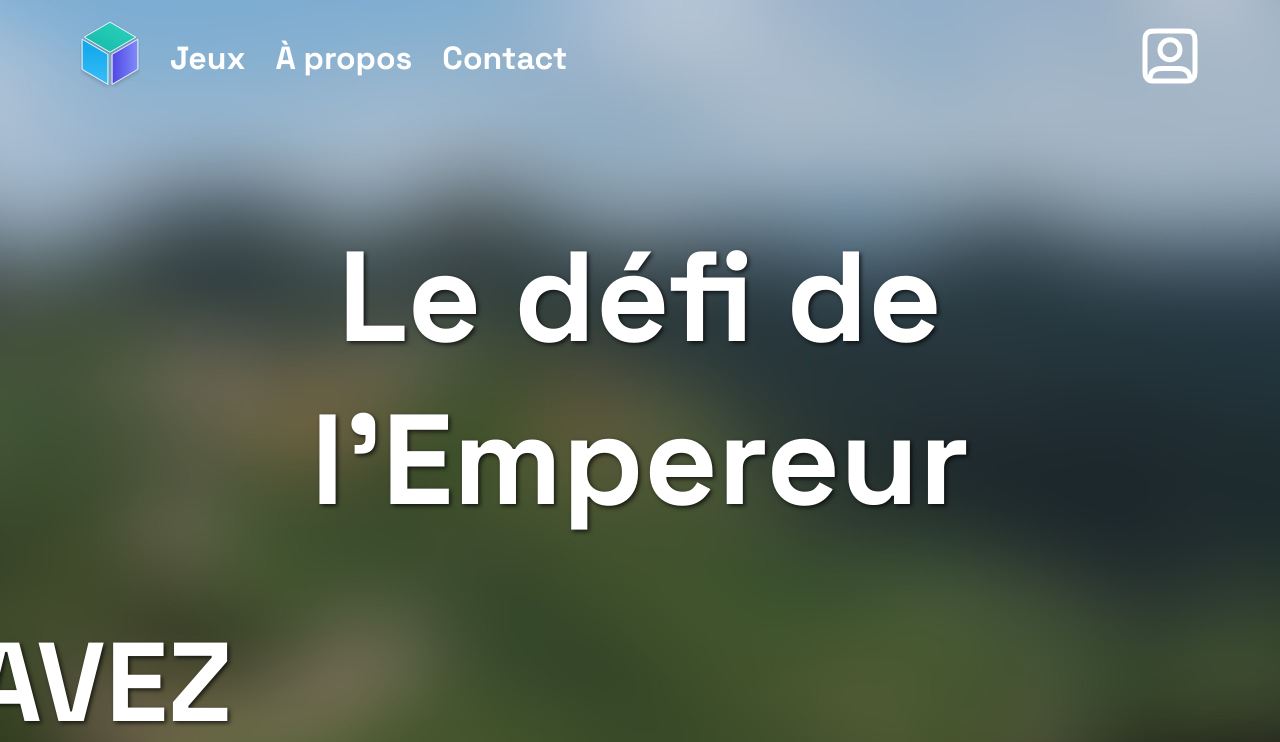
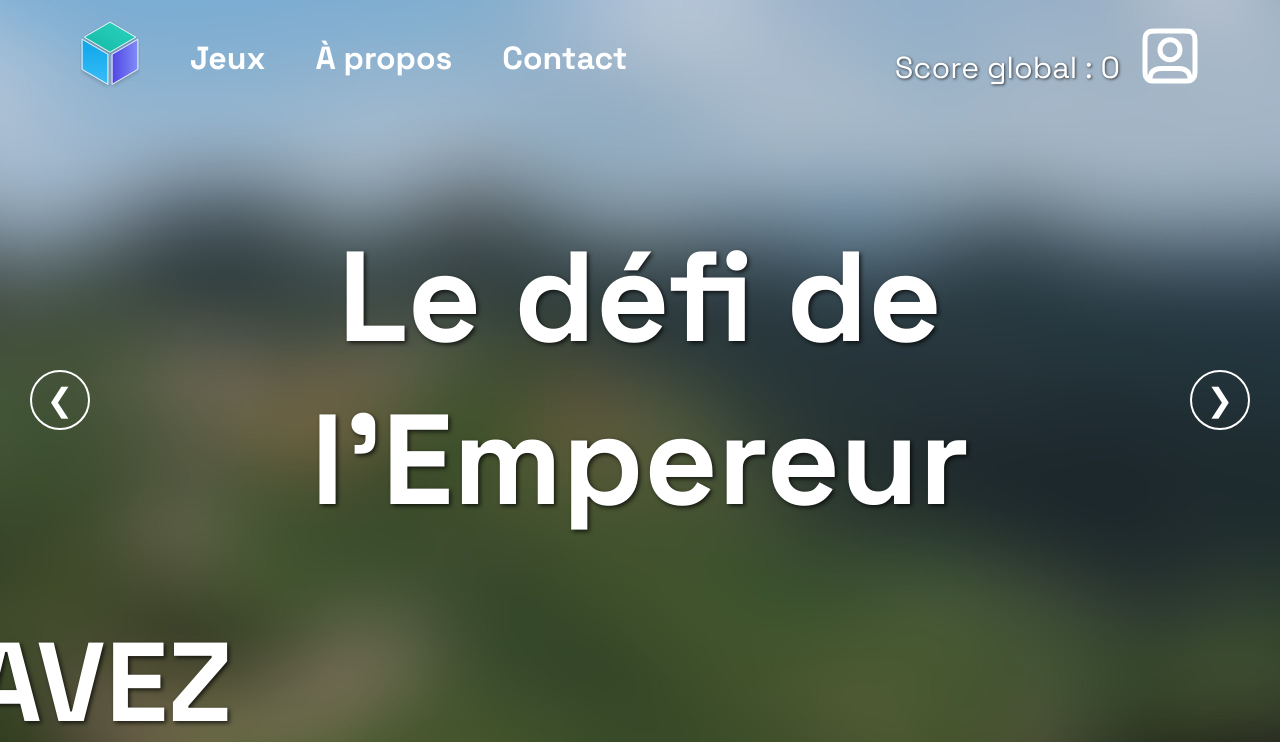
Before and after one commit to Rano-a/3-games-hub, a plain HTML site: page frontend/index.html in a window 1280 px wide. Shown: the top 742 px of the page. Drawn offline with Linux system fonts and the light colour scheme.

Commit message:
ajout des boutons de navigation et des scores

```diff
--- a/frontend/css/style.css
+++ b/frontend/css/style.css
@@ -27,7 +27,13 @@ body {
 .nav-left {
   display: flex;
   align-items: center;
-  gap: 30px;
+  gap: 50px;
+}
+
+.nav-right {
+  display: flex;
+  align-items: center;
+  gap: 20px;
 }
 
 .nav-left a {
@@ -115,3 +121,52 @@ body {
   text-decoration: none;
   color: inherit;
 }
+
+.game-container-left p, .nav-right p {
+  margin-top: 20px;
+  font-size: 1.9rem;
+  color: white;
+  max-width: 600px;
+  text-shadow: 1px 1px 3px rgba(0, 0, 0, 0.7);
+  font-family: 'Space Grotesk', sans-serif;
+}
+
+#game-score, #global-score {
+  font-size: 1.9rem;
+  color: white;
+  font-family: 'Space Grotesk', sans-serif;
+  text-shadow: 1px 1px 3px rgba(0, 0, 0, 0.7);
+}
+
+.nav-btn {
+  position: absolute;
+  top: 50%;
+  transform: translateY(-50%);
+  width: 60px;
+  height: 60px;
+  border-radius: 50%;
+  background-color: transparent;
+  border: 2px solid white;
+  color: white;
+  font-size: 2rem;
+  cursor: pointer;
+  z-index: 100;
+  display: flex;
+  justify-content: center;
+  align-items: center;
+  transition: all 0.3s ease;
+}
+
+.nav-left-btn {
+  left: 30px;
+}
+
+.nav-right-btn {
+  right: 30px;
+}
+
+.nav-btn:hover {
+  background-color: white;
+  color: black;
+  transform: translateY(-50%) scale(1.1);
+}
--- a/frontend/index.html
+++ b/frontend/index.html
@@ -25,6 +25,9 @@
         </div>
 
         <div class="nav-right">
+          <!-- N'afficher uniquement si un utilisateur est connecté -->
+          <p>Score global : <span id="global-score">0</span></p>
+
           <a href="#">
             <img
               src="assets/img/default-user.svg"
@@ -39,11 +42,12 @@
     <main>
       <h1 id="game-name">Le défi de l'Empereur</h1>
 
+      <button class="nav-btn nav-left-btn">&#10094;</button>
+      <button class="nav-btn nav-right-btn">&#10095;</button>
+
       <section class="game-container">
-
-
         <div class="game-container-left">
-          <h2 id="game-title">BRAVEZ <br>LA GRANDE MURAILLE</h2>
+          <h2 id="game-title">BRAVEZ <br />LA GRANDE MURAILLE</h2>
           <p id="game-subtitle">
             Gauche, milieu, droite : choisissez votre voie sur la plus grande
             merveille du monde. Évitez les obstacles, testez vos réflexes et
@@ -53,9 +57,12 @@
 
           <div class="game-btn">
             <button id="btn-play"><a href="#">Jouer</a></button>
-            <button id="btn-gh"><a href="#">Github</a></button> <!-- Mettre la flèche qui va vers le haut dans le texte pour indiquer qu'une nouvelle fenêtre s'ouvre -->
+            <button id="btn-gh"><a href="#">Github</a></button>
+            <!-- Mettre la flèche qui va vers le haut dans le texte pour indiquer qu'une nouvelle fenêtre s'ouvre -->
           </div>
 
+          <!-- N'afficher uniquement si un utilisateur est connecté -->
+          <p>Score du jeu : <span id="game-score">0</span></p>
         </div>
         <div class="game-container-right">
           <img
```
Also changed, not shown: 1 other file.
